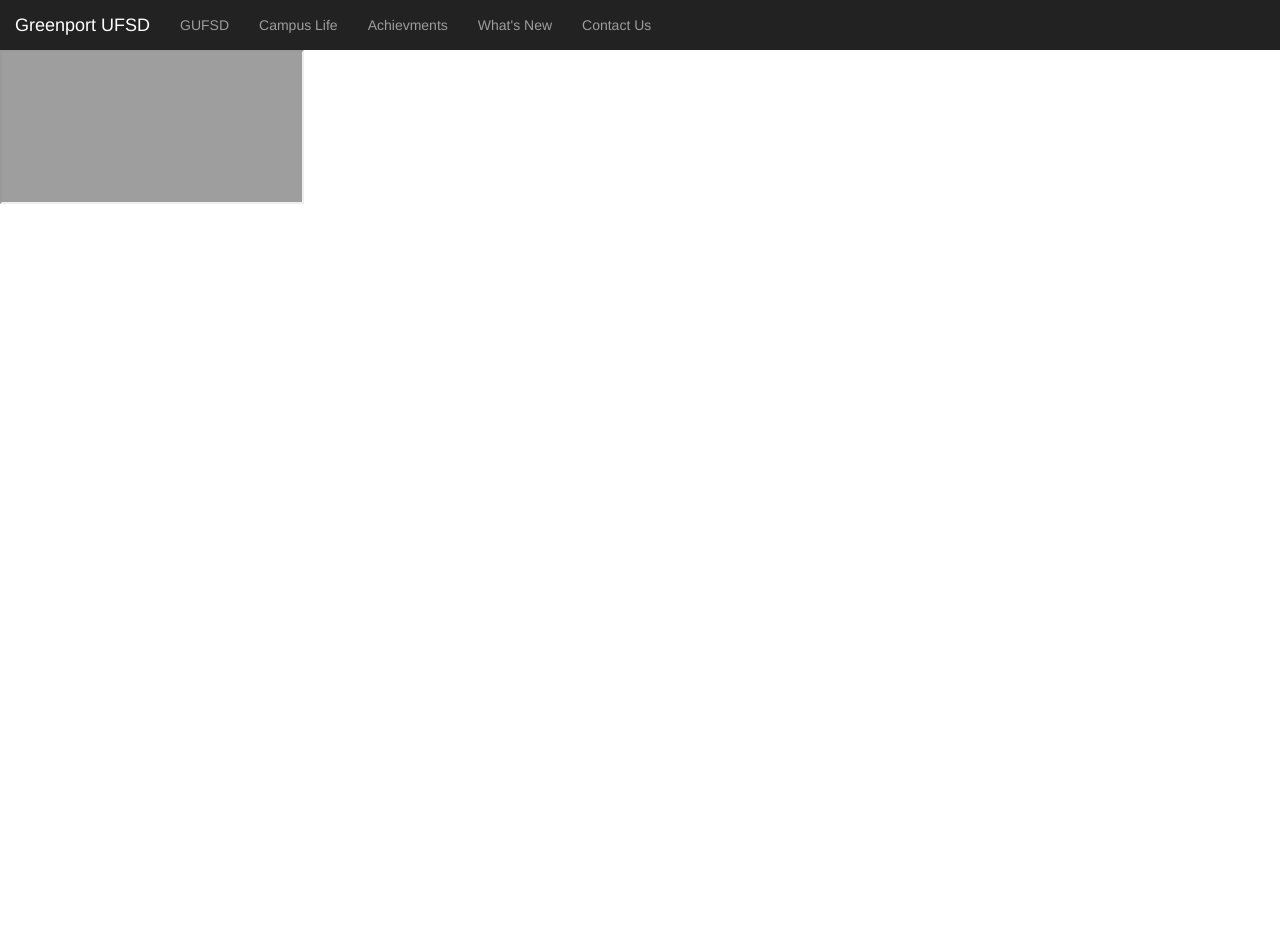
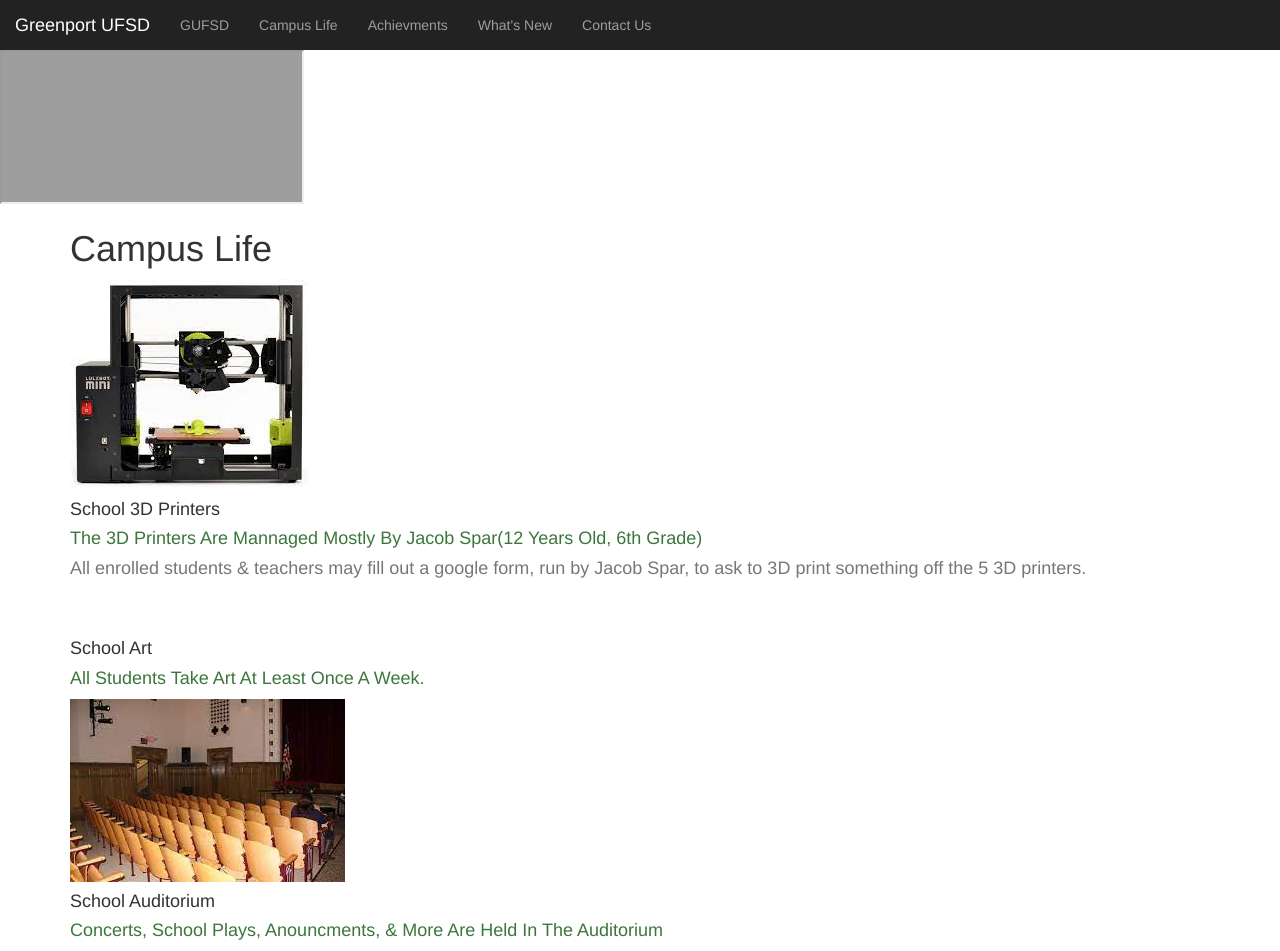
Before and after one commit to MasterCoder1323/Portfolio, a plain HTML site: page code/websites/gufsd/index.html in a window 1280 px wide. Before the commit the page ends 800 px from the top, so only its background shows below. Drawn offline with nearby package versions, Linux system fonts and the light colour scheme; grey boxes are pictures that could not be loaded.

Commit message:
campus life

```diff
--- a/code/websites/gufsd/index.html
+++ b/code/websites/gufsd/index.html
@@ -40,7 +40,21 @@
         </div>
     </nav>
     <iframe src="https://youtube.com/U4dIC99bP7M" class="full-screen"></iframe>
+    <section id="cl" class="container">
+        <h1>Campus Life</h1>
+        <img src="lulzbot-mini.jpeg" class="full-screen">
+        <h4 class="text-capitalize">School 3D Printers</h4>
+        <h4 class="text-success text-capitalize">The 3D printers are Mannaged mostly by Jacob Spar(12 years old, 6th Grade)</h4>
+        <h4 class="text-muted">All enrolled students & teachers may fill out a google form, run by Jacob Spar, to ask to 3D print something off the 5 3D printers.</h4>
+        <br><br>
+        <!--<img src="art.jpeg" class="full-screen"> Image not found yet-->
+        <h4 class="text-capitalize">School Art</h4>
+        <h4 class="text-success text-capitalize">All students take Art at least once a week.</h4>
+        <img src="auditorium.jpeg" class="full-screen">
+        <h4 class="text-capitalize">School Auditorium</h4>
+        <h4 class="text-success text-capitalize">Concerts, School Plays, Anouncments, & more are held in the auditorium</h4>
 
+    </section>
 </body>
 
 </html>
```
Also changed, not shown: code/websites/gufsd/Greenport_School.jpeg (added), code/websites/gufsd/auditorium.jpeg (added), code/websites/gufsd/church.jpg (deleted), code/websites/gufsd/lulzbot-mini.jpeg (added), code/websites/gufsd/sm3.jpg (deleted).
